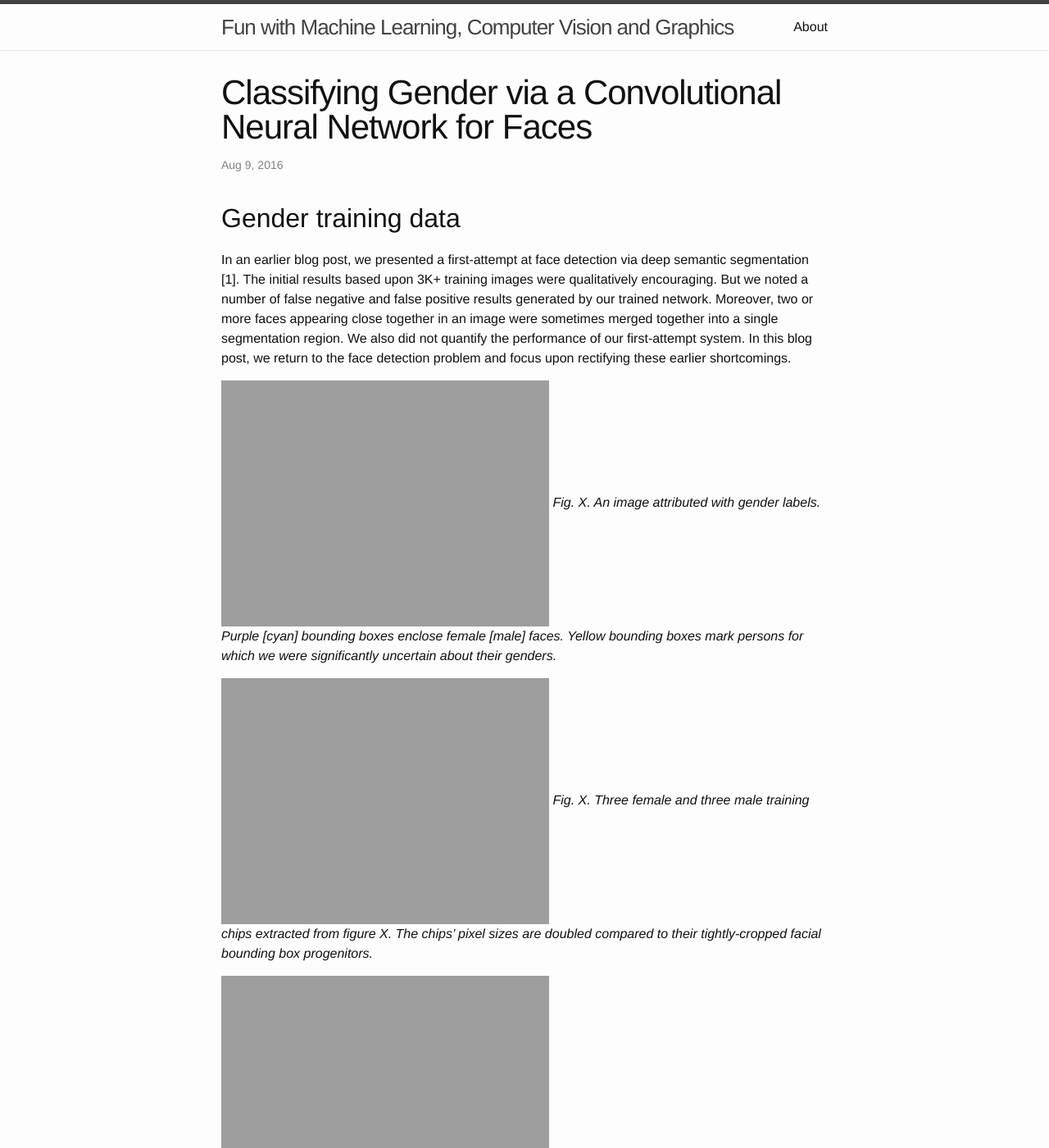
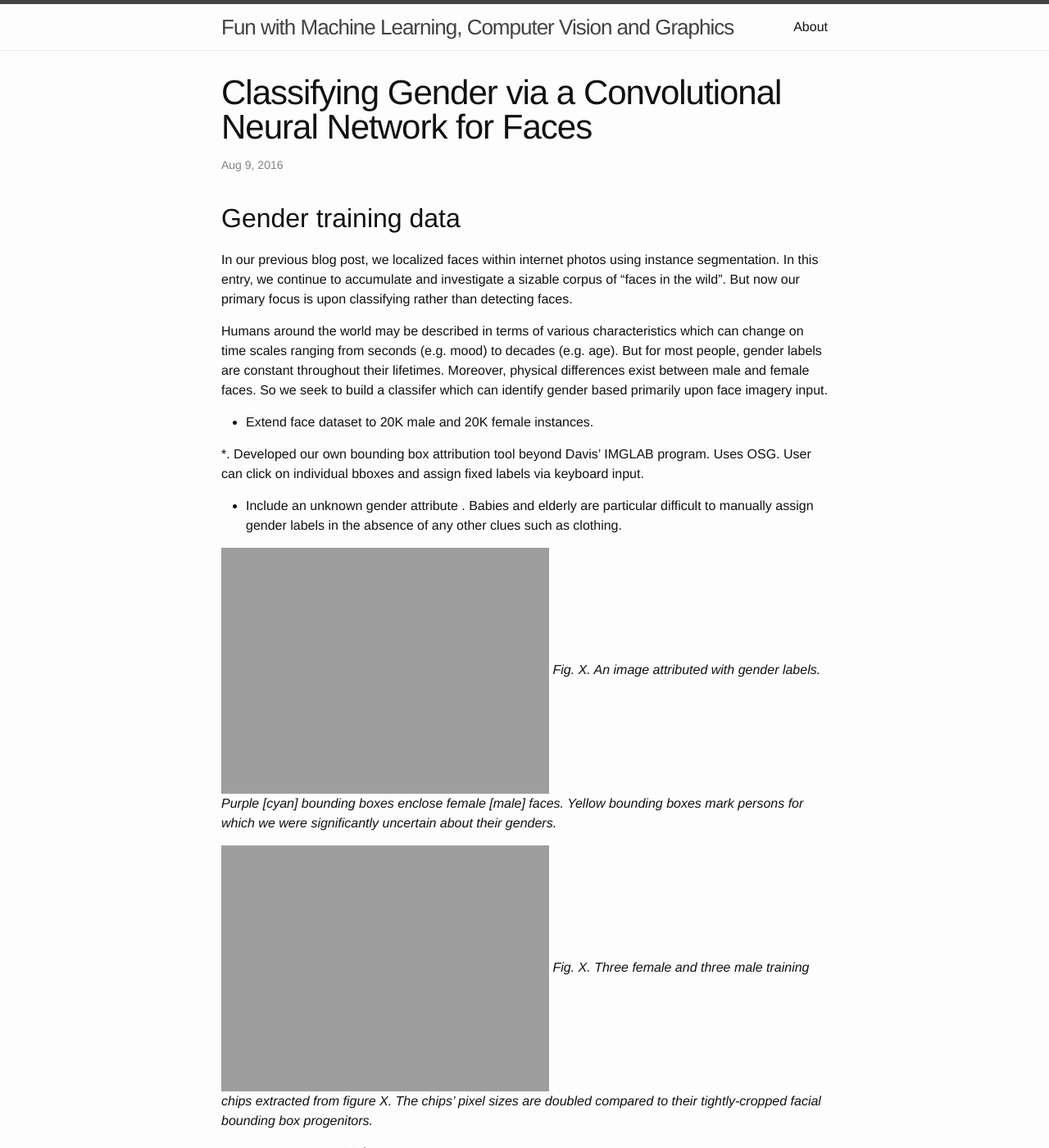
Before and after one commit to PeterCho/blog, a Jekyll site: the page built from _posts/2016-08-09-cvml.markdown, in a window 1280 px wide and 1400 px high. Shown: the whole window at 82% size. Built offline with Jekyll 4.4.1, drawn with Linux system fonts in a browser that asks for light colours; some of the changed text lies outside the part shown.

Commit message:
Starting to add  intro to gender post

```diff
--- a/_posts/2016-08-09-cvml.markdown
+++ b/_posts/2016-08-09-cvml.markdown
@@ -7,15 +7,28 @@ categories: Deep Learning
 
 ## Gender training data
 
-In an earlier blog post, we presented a first-attempt at face detection via
-deep semantic segmentation [1].  The initial results based upon 3K+
-training images were qualitatively encouraging.  But we noted a number of
-false negative and false positive results generated by our trained network.
-Moreover, two or more faces appearing close together in an image were
-sometimes merged together into a single segmentation region.  We also did
-not quantify the performance of our first-attempt system.  In this blog
-post, we return to the face detection problem and focus upon rectifying
-these earlier shortcomings.
+In our previous blog post, we localized faces within internet photos using
+instance segmentation.  In this entry, we continue to accumulate and
+investigate a sizable corpus of "faces in the wild".  But now our primary
+focus is upon classifying rather than detecting faces.
+
+Humans around the world may be described in terms of various
+characteristics which can change on time scales ranging from seconds
+(e.g. mood) to decades (e.g. age).  But for most people, gender labels are
+constant throughout their lifetimes.  Moreover, physical differences exist
+between male and female faces.  So we seek to build a classifer which can
+identify gender based primarily upon face imagery input.
+
+- Extend face dataset to 20K male and 20K female instances.
+
+*.  Developed our own bounding box attribution tool beyond Davis' IMGLAB
+program.  Uses OSG.  User can click on individual bboxes and assign fixed
+labels via keyboard input.
+
+- Include an unknown gender attribute .  Babies and elderly are particular
+difficult to manually assign gender labels in the absence of any other
+clues such as clothing.
+
 
 ![FaceGender]({{site.url}}/blog/images/face_gender/training/image_03815_crowd_genders_01.png)
 *Fig. X. An image attributed with gender labels.  Purple [cyan]
@@ -27,6 +40,14 @@ persons for which we were significantly uncertain about their genders.*
 *Fig. X. Three female and three male training chips extracted from figure
 X.  The chips' pixel sizes are doubled compared to their tightly-cropped
 facial bounding box progenitors.*
+
+
+- Incorporate WIDER imagery
+- Incorporate Adience gender info (flickr selfies not as varied as our
+images)
+- Incorporate Iranian women
+- Quote total number of male and female training samples.
+
 
 
 ![FaceGender]({{site.url}}/blog/images/face_gender/training/augmented_female_face.png)
```
